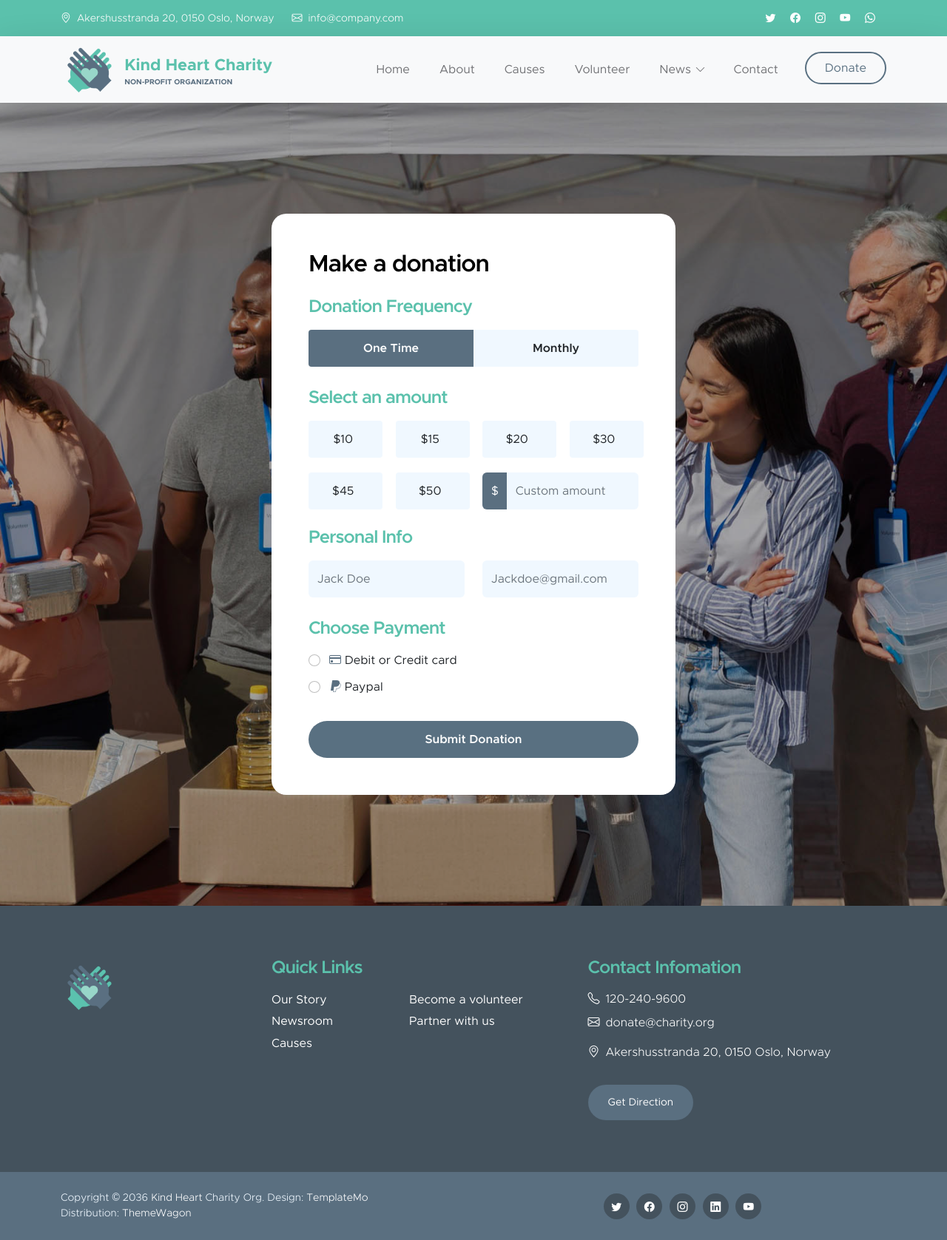
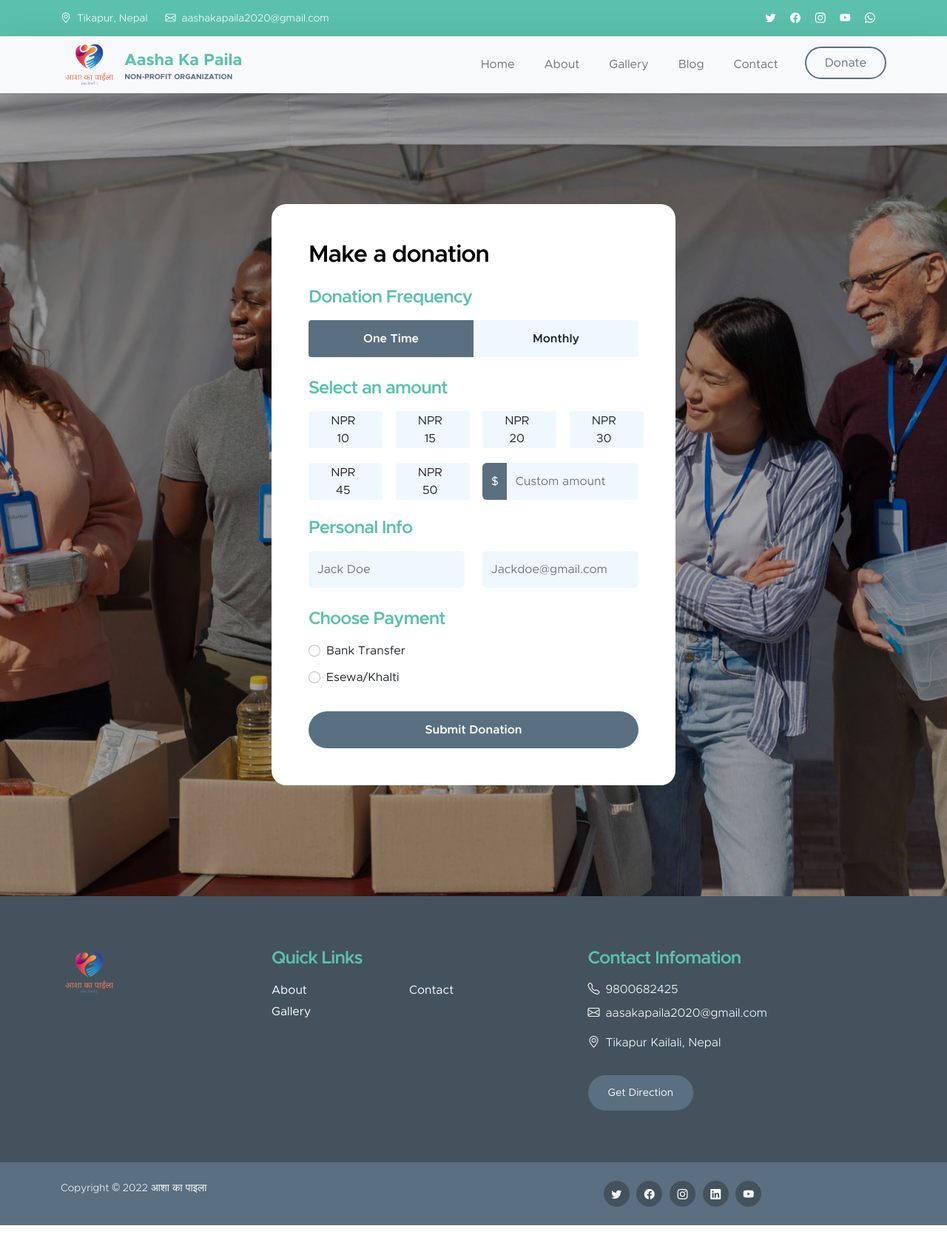
Before and after one commit to neptechpal/aasakapaila, a plain HTML site: page donate.html in a window 1280 px wide. Shown: the whole page at 74% size. Drawn offline with Linux system fonts and the light colour scheme.

Commit message:
modifications

```diff
--- a/donate.html
+++ b/donate.html
@@ -34,14 +34,14 @@ https://templatemo.com/tm-581-kind-heart-charity
                 <div class="col-lg-8 col-12 d-flex flex-wrap">
                     <p class="d-flex me-4 mb-0">
                         <i class="bi-geo-alt me-2"></i>
-                        Akershusstranda 20, 0150 Oslo, Norway
+                        Tikapur, Nepal
                     </p>
 
                     <p class="d-flex mb-0">
                         <i class="bi-envelope me-2"></i>
 
-                        <a href="mailto:info@company.com">
-                            info@company.com
+                        <a href="mailto:aashakapaila2020@gmail.com">
+                            aashakapaila2020@gmail.com
                         </a>
                     </p>
                 </div>
@@ -53,11 +53,13 @@ https://templatemo.com/tm-581-kind-heart-charity
                         </li>
 
                         <li class="social-icon-item">
-                            <a href="#" class="social-icon-link bi-facebook"></a>
+                            <a href="https://www.facebook.com/groups/305032934645734/"
+                                class="social-icon-link bi-facebook"></a>
                         </li>
 
                         <li class="social-icon-item">
-                            <a href="#" class="social-icon-link bi-instagram"></a>
+                            <a href="https://www.instagram.com/aashakapaila2020"
+                                class="social-icon-link bi-instagram"></a>
                         </li>
 
                         <li class="social-icon-item">
@@ -77,9 +79,9 @@ https://templatemo.com/tm-581-kind-heart-charity
     <nav class="navbar navbar-expand-lg bg-light shadow-lg">
         <div class="container">
             <a class="navbar-brand" href="index.html">
-                <img src="images/logo.png" class="logo img-fluid" alt="">
+                <img src="fb-images/logo.png" class="logo img-fluid" alt="Aasha Ka Paila">
                 <span>
-                    Kind Heart Charity
+                    Aasha Ka Paila
                     <small>Non-profit Organization</small>
                 </span>
             </a>
@@ -92,35 +94,24 @@ https://templatemo.com/tm-581-kind-heart-charity
             <div class="collapse navbar-collapse" id="navbarNav">
                 <ul class="navbar-nav ms-auto">
                     <li class="nav-item">
-                        <a class="nav-link click-scroll" href="index.html#section_1">Home</a>
+                        <a class="nav-link click-scroll" href="index.html">Home</a>
                     </li>
 
                     <li class="nav-item">
-                        <a class="nav-link click-scroll" href="index.html#section_2">About</a>
+                        <a class="nav-link click-scroll" href="about.html">About</a>
                     </li>
 
                     <li class="nav-item">
-                        <a class="nav-link click-scroll" href="index.html#section_3">Causes</a>
+                        <a class="nav-link" href="gallery.html">Gallery</a>
                     </li>
 
                     <li class="nav-item">
-                        <a class="nav-link click-scroll" href="index.html#section_4">Volunteer</a>
+                        <a class="nav-link" href="blog.html">Blog</a>
                     </li>
 
-                    <li class="nav-item dropdown">
-                        <a class="nav-link click-scroll dropdown-toggle" href="index.html#section_5"
-                            id="navbarLightDropdownMenuLink" role="button" data-bs-toggle="dropdown"
-                            aria-expanded="false">News</a>
-
-                        <ul class="dropdown-menu dropdown-menu-light" aria-labelledby="navbarLightDropdownMenuLink">
-                            <li><a class="dropdown-item" href="news.html">News Listing</a></li>
-
-                            <li><a class="dropdown-item" href="news-detail.html">News Detail</a></li>
-                        </ul>
-                    </li>
 
                     <li class="nav-item">
-                        <a class="nav-link click-scroll" href="index.html#section_6">Contact</a>
+                        <a class="nav-link click-scroll" href="contact.html">Contact</a>
                     </li>
 
                     <li class="nav-item ms-3">
@@ -178,7 +169,7 @@ https://templatemo.com/tm-581-kind-heart-charity
                                         <input class="form-check-input" type="radio" name="flexRadioDefault"
                                             id="flexRadioDefault1">
                                         <label class="form-check-label" for="flexRadioDefault1">
-                                            $10
+                                           NPR 10
                                         </label>
                                     </div>
                                 </div>
@@ -188,7 +179,7 @@ https://templatemo.com/tm-581-kind-heart-charity
                                         <input class="form-check-input" type="radio" name="flexRadioDefault"
                                             id="flexRadioDefault2">
                                         <label class="form-check-label" for="flexRadioDefault2">
-                                            $15
+                                           NPR 15
                                         </label>
                                     </div>
                                 </div>
@@ -198,7 +189,7 @@ https://templatemo.com/tm-581-kind-heart-charity
                                         <input class="form-check-input" type="radio" name="flexRadioDefault"
                                             id="flexRadioDefault3">
                                         <label class="form-check-label" for="flexRadioDefault3">
-                                            $20
+                                           NPR 20
                                         </label>
                                     </div>
                                 </div>
@@ -208,7 +199,7 @@ https://templatemo.com/tm-581-kind-heart-charity
                                         <input class="form-check-input" type="radio" name="flexRadioDefault"
                                             id="flexRadioDefault4">
                                         <label class="form-check-label" for="flexRadioDefault4">
-                                            $30
+                                           NPR 30
                                         </label>
                                     </div>
                                 </div>
@@ -218,7 +209,7 @@ https://templatemo.com/tm-581-kind-heart-charity
                                         <input class="form-check-input" type="radio" name="flexRadioDefault"
                                             id="flexRadioDefault5">
                                         <label class="form-check-label" for="flexRadioDefault5">
-                                            $45
+                                           NPR 45
                                         </label>
                                     </div>
                                 </div>
@@ -228,7 +219,7 @@ https://templatemo.com/tm-581-kind-heart-charity
                                         <input class="form-check-input" type="radio" name="flexRadioDefault"
                                             id="flexRadioDefault6">
                                         <label class="form-check-label" for="flexRadioDefault6">
-                                            $50
+                                           NPR 50
                                         </label>
                                     </div>
                                 </div>
@@ -266,8 +257,8 @@ https://templatemo.com/tm-581-kind-heart-charity
                                         <input class="form-check-input" type="radio" name="DonationPayment"
                                             id="flexRadioDefault9">
                                         <label class="form-check-label" for="flexRadioDefault9">
-                                            <i class="bi-credit-card custom-icon ms-1"></i>
-                                            Debit or Credit card
+                                            <!-- <i class="bi-credit-card custom-icon ms-1"></i> -->
+                                            Bank Transfer
                                         </label>
                                     </div>
 
@@ -275,8 +266,8 @@ https://templatemo.com/tm-581-kind-heart-charity
                                         <input class="form-check-input" type="radio" name="DonationPayment"
                                             id="flexRadioDefault10">
                                         <label class="form-check-label" for="flexRadioDefault10">
-                                            <i class="bi-paypal custom-icon ms-1"></i>
-                                            Paypal
+                                            <!-- <i class="bi-paypal custom-icon ms-1"></i> -->
+                                            Esewa/Khalti
                                         </label>
                                     </div>
 
@@ -295,22 +286,21 @@ https://templatemo.com/tm-581-kind-heart-charity
         <div class="container">
             <div class="row">
                 <div class="col-lg-3 col-12 mb-4">
-                    <img src="images/logo.png" class="logo img-fluid" alt="">
+                    <img src="fb-images/logo.png" class="logo img-fluid" alt="">
                 </div>
 
                 <div class="col-lg-4 col-md-6 col-12 mb-4">
                     <h5 class="site-footer-title mb-3">Quick Links</h5>
 
                     <ul class="footer-menu">
-                        <li class="footer-menu-item"><a href="#" class="footer-menu-link">Our Story</a></li>
+                        <li class="footer-menu-item"><a href="about.html" class="footer-menu-link">About</a></li>
 
-                        <li class="footer-menu-item"><a href="#" class="footer-menu-link">Newsroom</a></li>
+                        <li class="footer-menu-item"><a href="gallery.html" class="footer-menu-link">Gallery</a></li>
 
-                        <li class="footer-menu-item"><a href="#" class="footer-menu-link">Causes</a></li>
+                        <li class="footer-menu-item"><a href="contact.html" class="footer-menu-link">Contact</a></li>
 
-                        <li class="footer-menu-item"><a href="#" class="footer-menu-link">Become a volunteer</a></li>
 
-                        <li class="footer-menu-item"><a href="#" class="footer-menu-link">Partner with us</a></li>
+
                     </ul>
                 </div>
 
@@ -321,25 +311,27 @@ https://templatemo.com/tm-581-kind-heart-charity
                         <i class="bi-telephone me-2"></i>
 
                         <a href="tel: 305-240-9671" class="site-footer-link">
-                            120-240-9600
+                            9800682425
                         </a>
                     </p>
 
                     <p class="text-white d-flex">
                         <i class="bi-envelope me-2"></i>
 
-                        <a href="mailto:donate@charity.org" class="site-footer-link">
-                            donate@charity.org
+                        <a href="mailto:info@yourgmail.com" class="site-footer-link">
+                            aasakapaila2020@gmail.com
                         </a>
                     </p>
 
                     <p class="text-white d-flex mt-3">
                         <i class="bi-geo-alt me-2"></i>
-                        Akershusstranda 20, 0150 Oslo, Norway
+                        Tikapur Kailali, Nepal
                     </p>
 
                     <a href="#" class="custom-btn btn mt-3">Get Direction</a>
                 </div>
+
+
             </div>
         </div>
 
@@ -348,9 +340,9 @@ https://templatemo.com/tm-581-kind-heart-charity
                 <div class="row">
 
                     <div class="col-lg-6 col-md-7 col-12">
-                        <p class="copyright-text mb-0">Copyright © 2036 <a href="#">Kind Heart</a> Charity Org.
-                            Design: <a href="https://templatemo.com" target="_blank">TemplateMo</a><br>Distribution:
-                            <a href="https://themewagon.com">ThemeWagon</a>
+                        <p class="copyright-text mb-0">Copyright © 2022 <a href="#">आशा का पाइला</a><br>
+                            <!-- Developed By:
+                            <a href="https://neptechpal.com">Neptechpal Pvt Ltd</a> -->
                         </p>
                     </div>
 
@@ -361,7 +353,8 @@ https://templatemo.com/tm-581-kind-heart-charity
                             </li>
 
                             <li class="social-icon-item">
-                                <a href="#" class="social-icon-link bi-facebook"></a>
+                                <a href="https://www.facebook.com/groups/305032934645734/"
+                                    class="social-icon-link bi-facebook"></a>
                             </li>
 
                             <li class="social-icon-item">
```
Also changed, not shown: blog.html (+14 -23 lines), contact.html (+10 -6 lines), gallery.html (+32 -34 lines), news-detail.html (+32 -36 lines).
